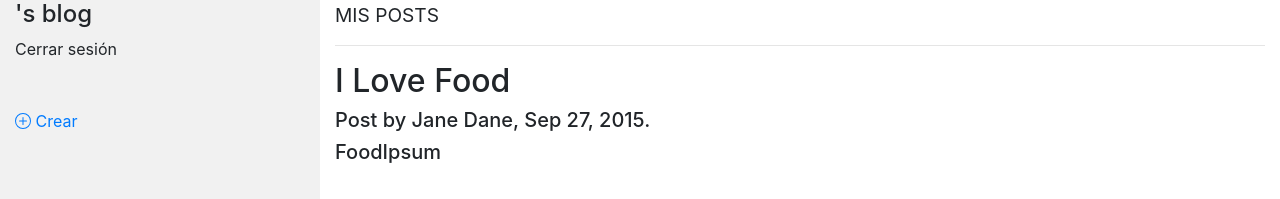
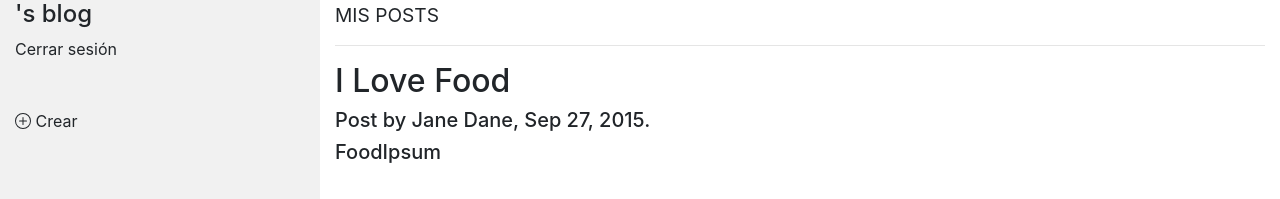
Before and after one commit to asanchez19/vue-blog, a Vue app: page /home in a window 1280 px wide. Shown: the top 199 px of the page. Built offline with nearby package versions, Linux system fonts and the light colour scheme; no server answers; what @ckeditor/ckeditor5-vue, vuefire would draw is missing.

Commit message:
Update the sidebar component

```diff
--- a/src/components/Sidebar.vue
+++ b/src/components/Sidebar.vue
@@ -2,8 +2,10 @@
 	<div class="col-sm-3 sidenav">
 		<Logout />
 		<ul class="nav nav-pills nav-stacked mt-5">
-			<li class="active">
-				<a href="#"><b-icon-plus-circle /> Crear</a>
+			<li>
+				<a href.prevent="#" @click="onCreate"
+					><b-icon-plus-circle /> Crear</a
+				>
 			</li>
 		</ul>
 		<br />
@@ -24,6 +26,19 @@ export default {
 	},
 
 	/**
+	 * The component's local methods.
+	 *
+	 * @type {Object}
+	 */
+	methods: {
+		onCreate() {
+			this.$router.push({
+				name: 'home.create',
+			})
+		},
+	},
+
+	/**
 	 * The component's name used for debugging.
 	 *
 	 * @type {String}
```
